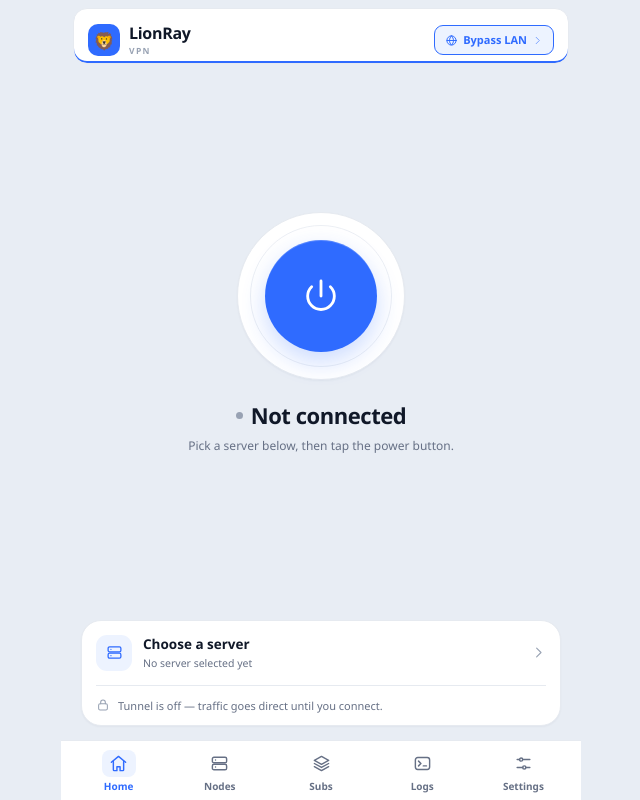
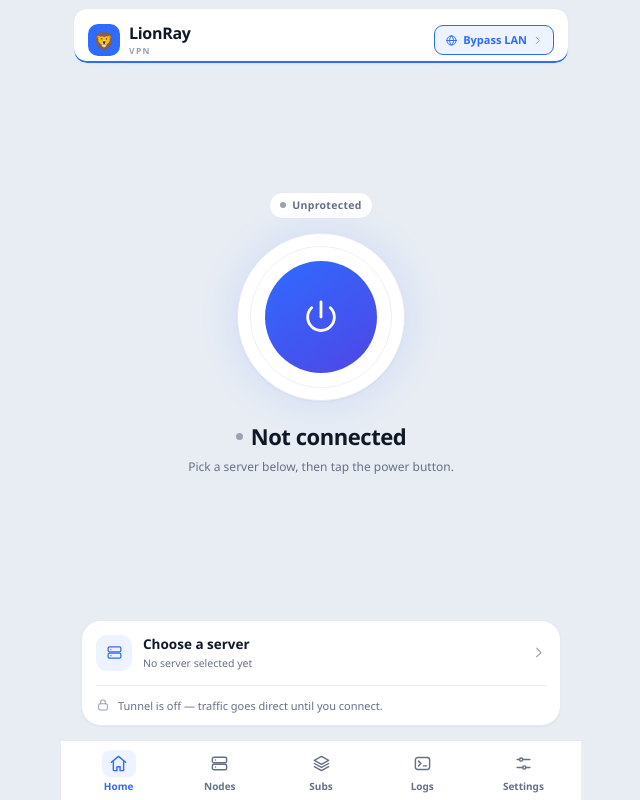
Before and after one commit to satminpaing1/LionRayDesktop, a React (Vite) app: page / in a window 1280 px wide. Shown: the whole page, without its empty margins (319-959 px from the left). Built offline with nearby package versions, Linux system fonts and the light colour scheme.

Commit message:
feat(v1.8.44): polish connected state (badge, glow, gradient button)

```diff
--- a/package.json
+++ b/package.json
@@ -1,7 +1,7 @@
 {
   "name": "lionray-desktop",
   "private": true,
-  "version": "1.8.43",
+  "version": "1.8.44",
   "type": "module",
   "scripts": {
     "dev": "vite",
--- a/src-tauri/tauri.conf.json
+++ b/src-tauri/tauri.conf.json
@@ -1,6 +1,6 @@
 {
   "productName": "LionRay VPN",
-  "version": "1.8.43",
+  "version": "1.8.44",
   "identifier": "com.lionray.vpn.desktop",
   "build": {
     "beforeDevCommand": "npm run dev",
--- a/src/App.tsx
+++ b/src/App.tsx
@@ -1246,6 +1246,10 @@ function App() {
 
           <div className="home-body">
             <section className={`status-stage ${connected ? "on" : ""}`}>
+              <div className={`status-badge ${connected ? "on" : ""}`}>
+                <span className="status-dot" />
+                {connected ? "Protected" : "Unprotected"}
+              </div>
               <div className="power-wrap">
                 <button
                   className={`power ${connected ? "on" : ""}`}
--- a/src/styles.css
+++ b/src/styles.css
@@ -238,6 +238,27 @@ button:focus-visible, input:focus-visible, select:focus-visible, textarea:focus-
 .sel-btn:hover:not(:disabled) { border-color: var(--line-strong); background: var(--surface-2); }
 .test-btn:disabled, .sel-btn:disabled { opacity: .4; cursor: default; }
 
+.status-badge {
+  display: inline-flex;
+  align-items: center;
+  gap: 6px;
+  margin-bottom: 14px;
+  padding: 5px 10px;
+  border: 1px solid var(--line);
+  border-radius: 99px;
+  background: var(--surface);
+  color: var(--sub);
+  font-size: 10.5px;
+  font-weight: 650;
+  letter-spacing: .3px;
+}
+.status-badge.on {
+  border-color: var(--green-line);
+  background: var(--green-soft);
+  color: var(--green);
+}
+.status-badge .status-dot { width: 6px; height: 6px; }
+
 /* ── home ── */
 .home-body {
   flex: 1;
@@ -267,8 +288,8 @@ button:focus-visible, input:focus-visible, select:focus-visible, textarea:focus-
   border: 1px solid var(--line);
   border-radius: 50%;
   background: var(--surface);
-  box-shadow: var(--shadow-sm);
-  transition: background .22s, border-color .22s;
+  box-shadow: 0 0 40px rgba(47, 107, 255, .14), var(--shadow-sm);
+  transition: background .22s, border-color .22s, box-shadow .22s;
   overflow: visible;
 }
 .power-wrap::before,
@@ -281,7 +302,7 @@ button:focus-visible, input:focus-visible, select:focus-visible, textarea:focus-
 }
 .power-wrap::before { inset: 12px; border: 1px solid var(--line); opacity: .75; }
 .power-wrap::after { inset: -10px; border: 1px solid transparent; }
-.status-stage.on .power-wrap { background: var(--green-soft); border-color: var(--green-line); }
+.status-stage.on .power-wrap { background: var(--green-soft); border-color: var(--green-line); box-shadow: 0 0 48px rgba(14, 159, 110, .24), var(--shadow-sm); }
 .status-stage.on .power-wrap::before {
   border-color: var(--green-line);
   animation: ringPulse 2s ease-out infinite;
@@ -304,17 +325,15 @@ button:focus-visible, input:focus-visible, select:focus-visible, textarea:focus-
   border-radius: 50%;
   display: grid;
   place-items: center;
-  background: var(--primary);
+  background: linear-gradient(145deg, var(--primary), #4F46E5);
   color: var(--on-primary);
-  cursor: pointer;
-  box-shadow: 0 10px 24px rgba(47, 107, 255, .24), inset 0 1px 0 rgba(255, 255, 255, .18);
   transition: transform .16s, background .2s, box-shadow .2s;
 }
 .power:hover:not(:disabled) { transform: scale(1.025); }
 .power:active:not(:disabled) { transform: scale(.98); }
 .power:disabled { opacity: .7; cursor: default; }
 .power.on {
-  background: var(--green);
+  background: linear-gradient(145deg, var(--green), #059669);
   color: var(--on-green);
   box-shadow: 0 10px 24px rgba(14, 159, 110, .24), inset 0 1px 0 rgba(255, 255, 255, .18);
 }
```
Also changed, not shown: 1 other file (tests, documents, lock files or other folders).
